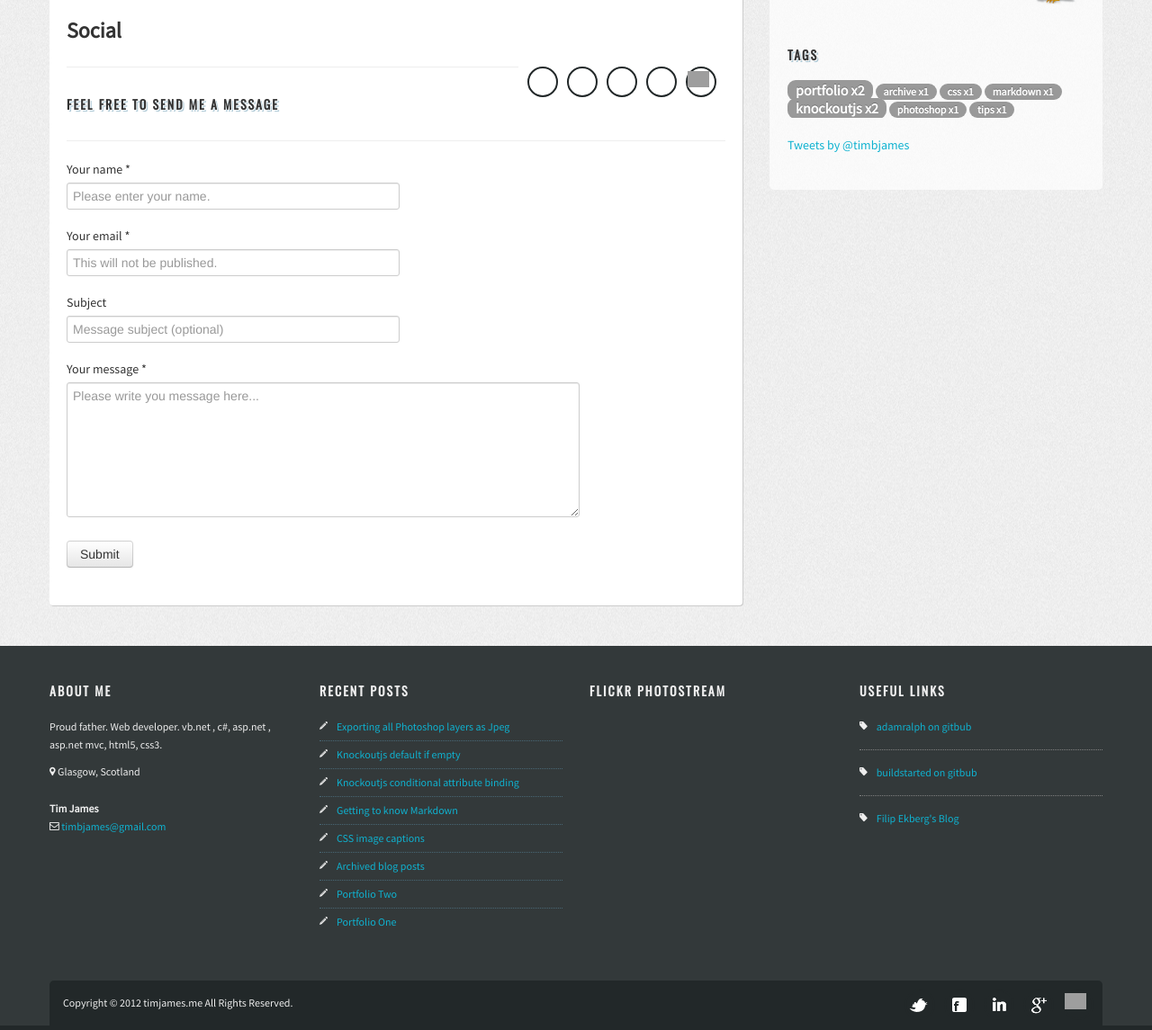
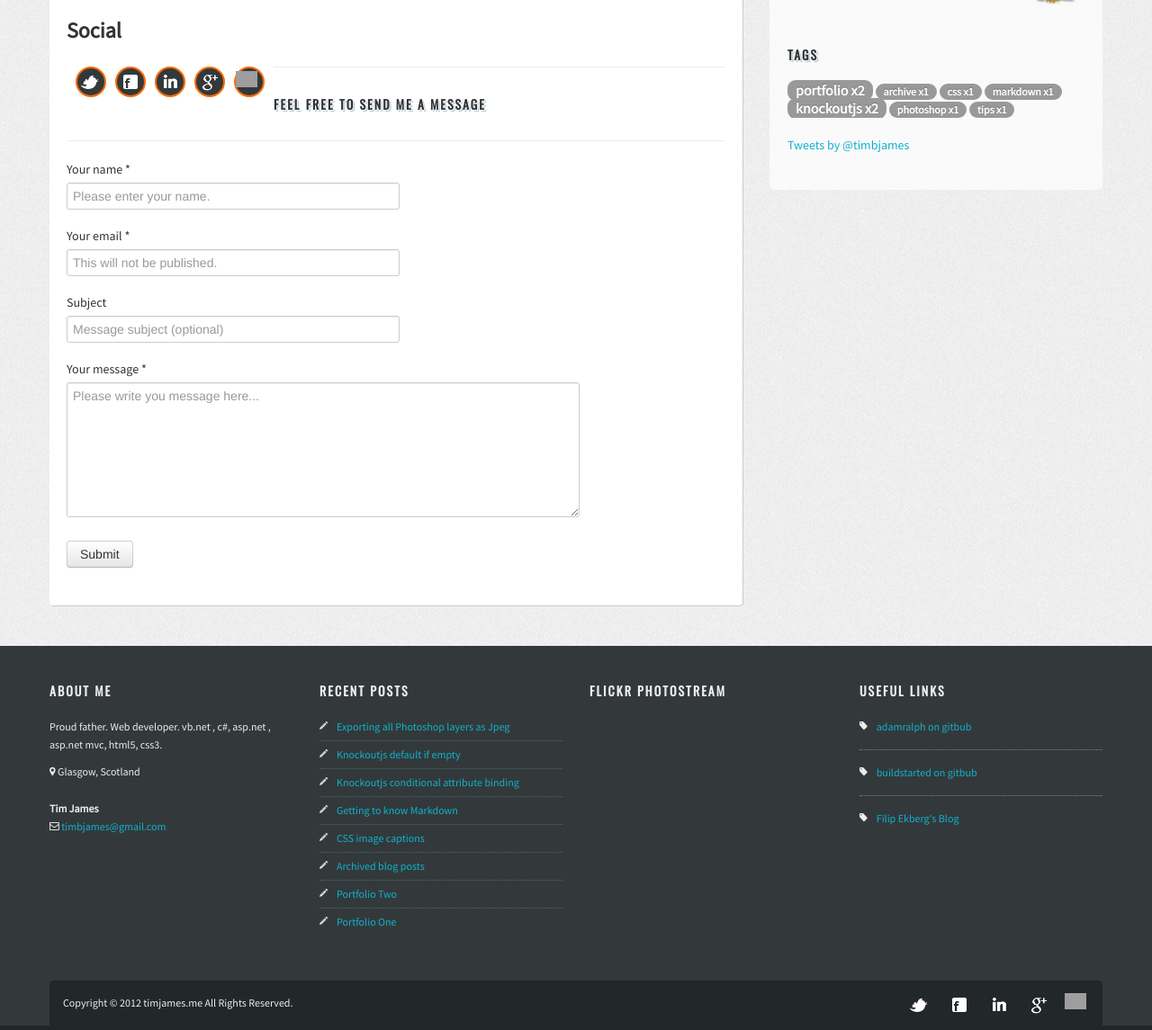
Before and after one commit to timbjames/timbjames.github.com, a Jekyll site: the page built from contact.html, in a window 1280 px wide and 1400 px high, scrolled down 293 px. Shown: the part 255-1400 px from the top of the window at 90% size. Built offline with Jekyll 4.4.1, drawn with Linux system fonts in a browser that asks for light colours; nearby versions of some CDN libraries; some web fonts are replaced; Markdown is read by kramdown in place of the engine named in the settings; comment, search, counter and statistics services are not loaded; grey boxes are pictures that could not be loaded.

Commit message:
testing social icon styles

```diff
--- a/contact.html
+++ b/contact.html
@@ -13,7 +13,7 @@ title: tim james blog contact
     <h2>Social</h2>
 
     <div id="social-icons-large">
-        <ul class="without-style">
+        <ul class="without-style clearfix">
             <li><a href="http://www.twitter.com/timbjames" class="twitter-link" title="Follow on Twitter"><span>Twitter</span></a></li>
             <li><a href="http://www.facebook.com/timjames.me" class="facebook-link" title="Follow on Facebook"><span>Facebook</span></a></li>
 
--- a/css/style.css
+++ b/css/style.css
@@ -515,15 +515,25 @@ ul.meta {
     -webkit-transition: background-color 1s, border 1s; /* Safari and Chrome */
     -o-transition: background-color 1s, border 1s; /* Opera */
 }
+#social-icons-large li a{
+    background-color: rgb(51, 57, 58);
+    border-color:  #ff6a00;
+}
 #social-icons-small li a:hover, #social-icons-large li a:hover {
     background-color: #ff6a00;
     border-radius: 30px;
     border: 2px solid white;
 }
+#social-icons-large li a:hover{
+    border-color: rgb(51, 57, 58);
+}
 #social-icons-small ul, #social-icons-large ul {
 	margin: 0 10px 0 0;
     padding: 0;
     float: right;
+}
+#social-icons-large ul{
+    float: left;
 }
 
 #social-icons-small li a.twitter-link, #social-icons-large li a.twitter-link { background-position: -8px -8px; }
```
